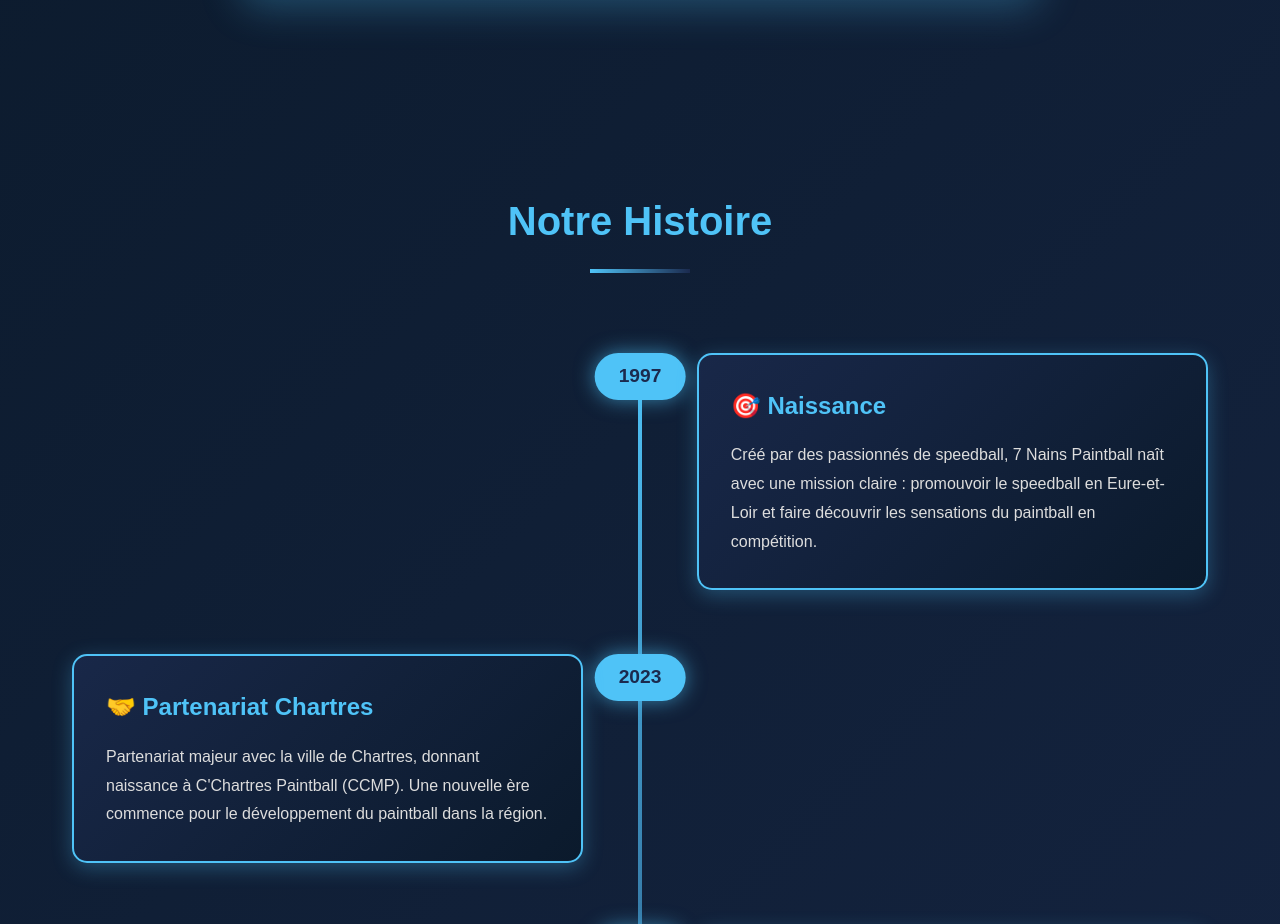
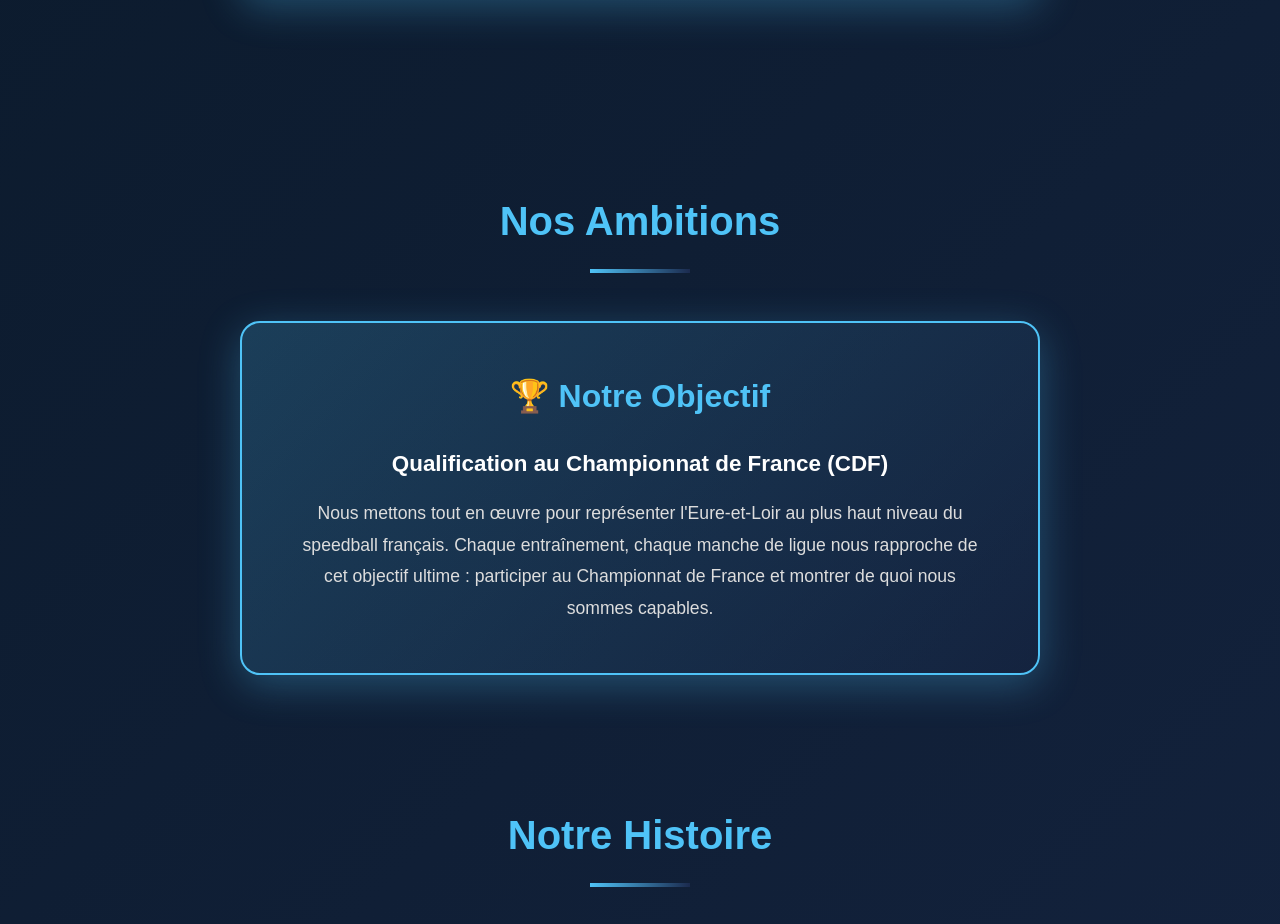
Before and after one commit to 0New2/7-Nains-Paintball, a plain HTML site: page club.html in a window 1280 px wide. Shown: the part 886-1810 px from the top of the page. Drawn offline with Linux system fonts and the light colour scheme.

Commit message:
Update club.html

```diff
--- a/club.html
+++ b/club.html
@@ -373,6 +373,17 @@
         </div>
     </section>
 
+<section>
+        <h2>Nos Ambitions</h2>
+        <div style="text-align: center; max-width: 800px; margin: 0 auto;">
+            <div style="background: linear-gradient(135deg, rgba(79, 195, 247, 0.2) 0%, rgba(27, 42, 78, 0.3) 100%); padding: 3rem; border-radius: 20px; border: 2px solid #4FC3F7; box-shadow: 0 10px 40px rgba(79, 195, 247, 0.3);">
+                <h3 style="color: #4FC3F7; font-size: 2rem; margin-bottom: 1.5rem;">🏆 Notre Objectif</h3>
+                <p style="font-size: 1.4rem; color: #fff; font-weight: bold; margin-bottom: 1rem;">Qualification au Championnat de France (CDF)</p>
+                <p style="color: #ddd; font-size: 1.1rem; line-height: 1.8;">Nous mettons tout en œuvre pour représenter l'Eure-et-Loir au plus haut niveau du speedball français. Chaque entraînement, chaque manche de ligue nous rapproche de cet objectif ultime : participer au Championnat de France et montrer de quoi nous sommes capables.</p>
+            </div>
+        </div>
+    </section>
+
     <section>
         <h2>Notre Histoire</h2>
         <div class="timeline">
```
